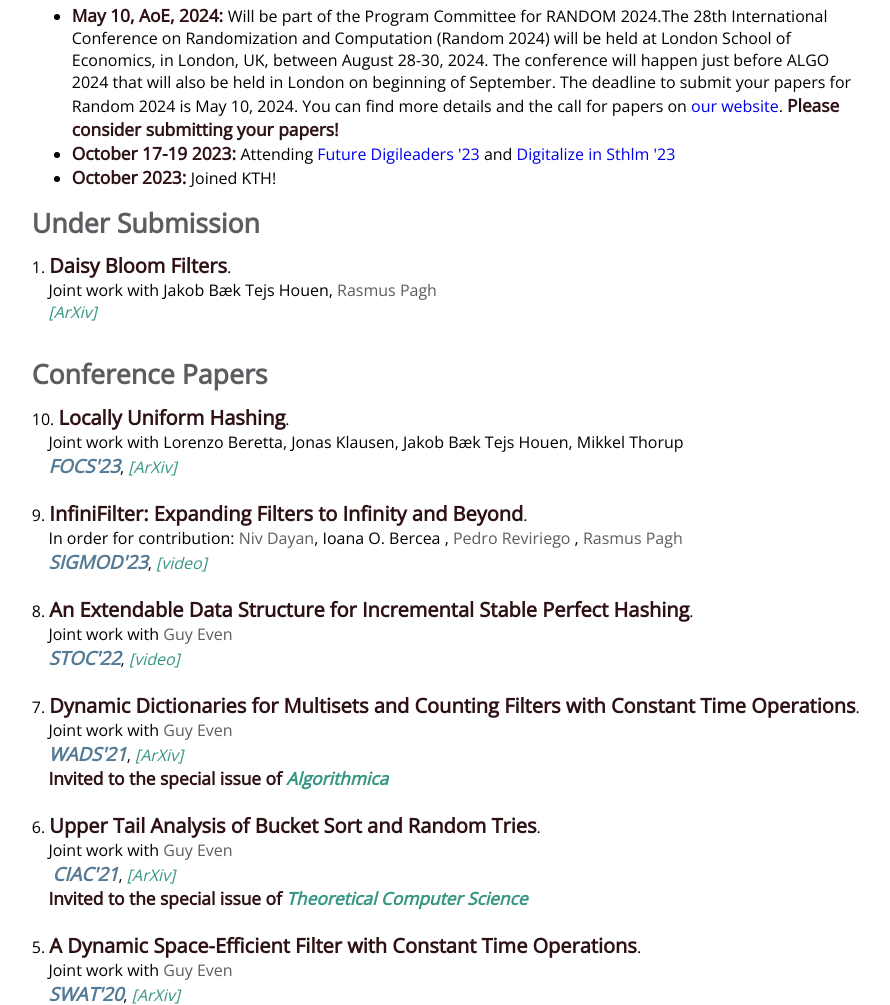
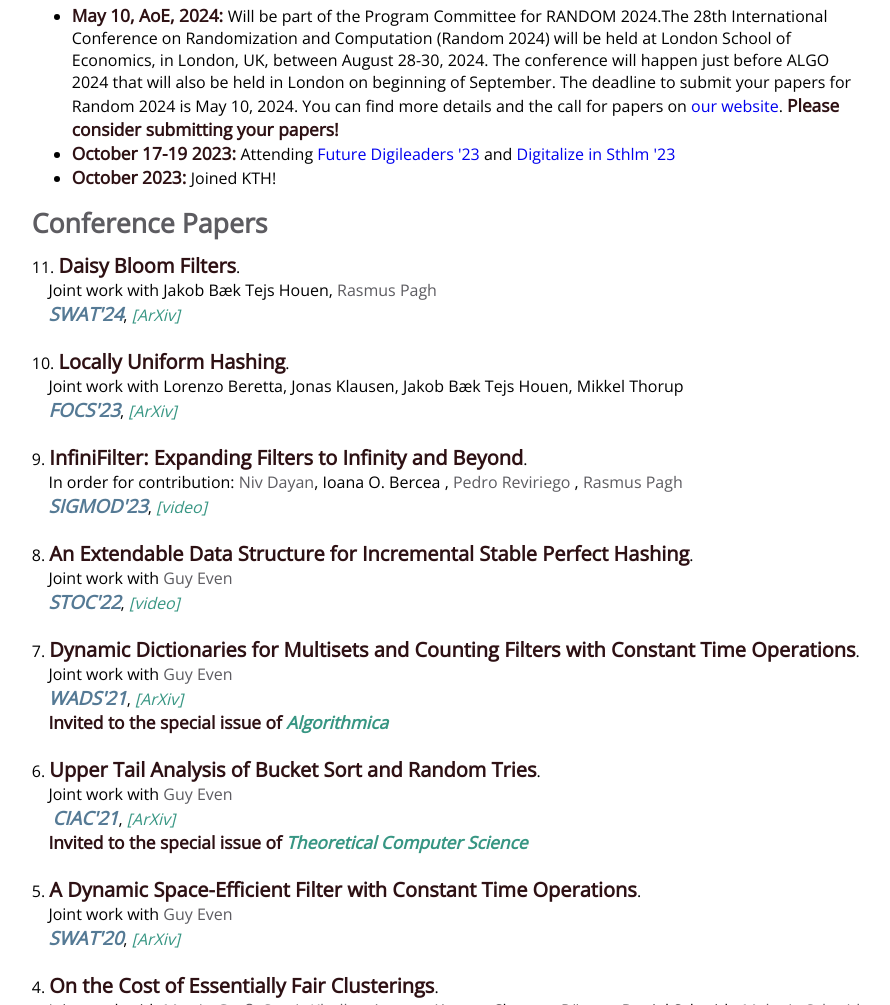
Before and after one commit to ioanabercea/webpage, a plain HTML site: page index.html in a window 1280 px wide. Shown: the part 724-1729 px from the top of the page, without its empty margins (373-1263 px from the left). Drawn offline with nearby package versions, Linux system fonts and the light colour scheme.

Commit message:
added SWAT 2024

```diff
--- a/index.html
+++ b/index.html
@@ -87,14 +87,18 @@ I am interested in the broad area of Theoretical Computer Science and specifical
 </ul>
 
 
-<h3> Under Submission</h3>
 
-1.  <b id="title">Daisy Bloom Filters</b>.<br>
-	&nbsp&nbsp;&nbsp;&nbsp;Joint work with Jakob Bæk Tejs Houen, <a id="coauthor" href="https://rasmuspagh.net/">Rasmus Pagh</a> <br>
-		&nbsp&nbsp;&nbsp;&nbsp;<a  id="arxiv" href="https://arxiv.org/abs/2205.14894"><i>[ArXiv]</i></a>
-		<br><br>
+
+<!--  <h3> Under Submission</h3> -->
 
 <h3> Conference Papers</h3>
+
+
+11.  <b id="title">Daisy Bloom Filters</b>.<br>
+	&nbsp&nbsp;&nbsp;&nbsp;Joint work with Jakob Bæk Tejs Houen, <a id="coauthor" href="https://rasmuspagh.net/">Rasmus Pagh</a> <br>
+		&nbsp&nbsp;&nbsp;&nbsp;<a  id="paperlink" href="https://swat2024.github.io/website/"><i>SWAT'24</i></a>,
+		<a  id="arxiv" href="https://arxiv.org/abs/2205.14894"><i>[ArXiv]</i></a>
+		<br><br>
 
 
 10.  <b id="title">Locally Uniform Hashing</b>.<br>
```
